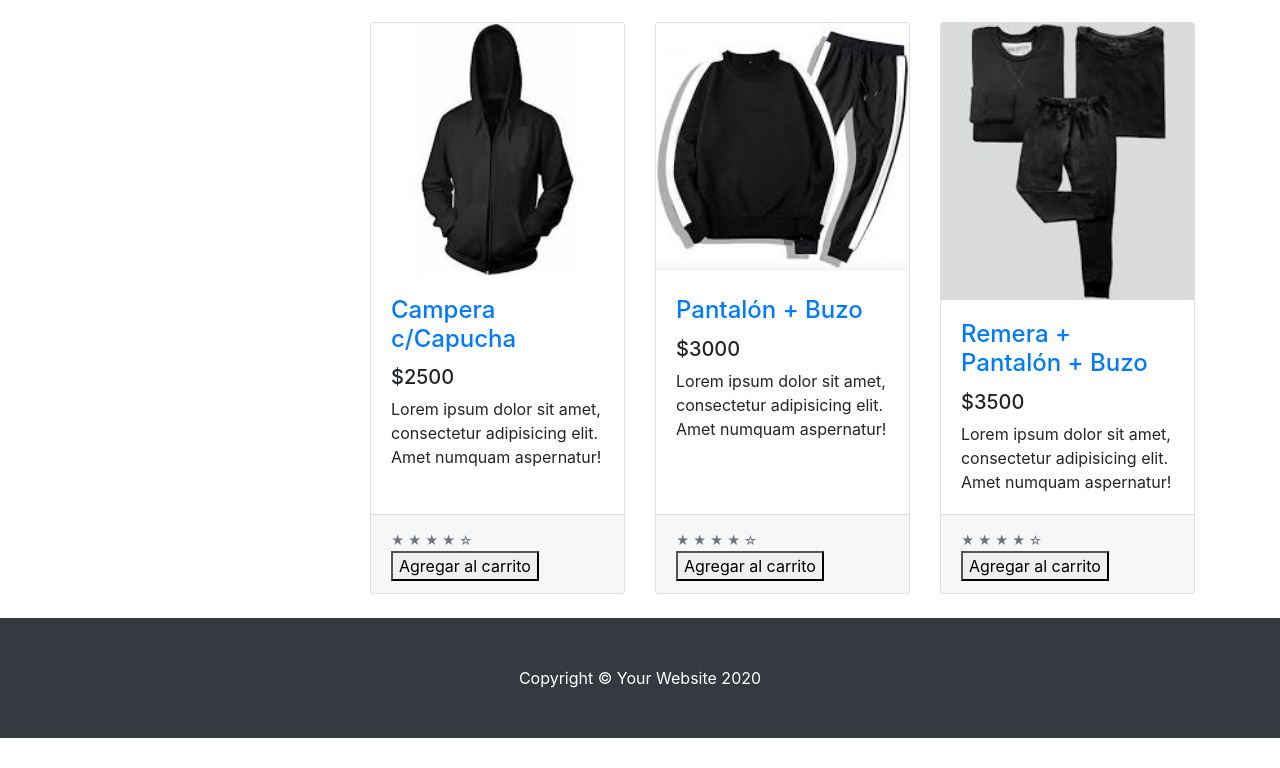
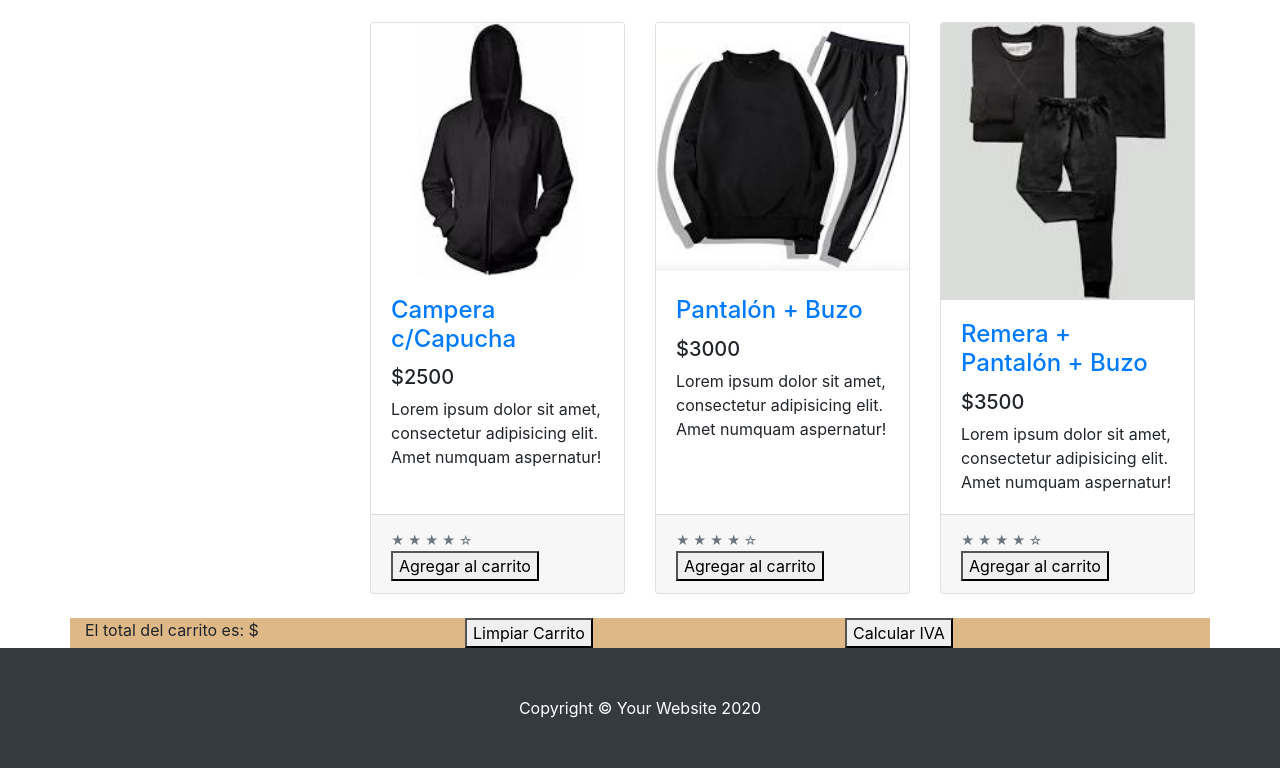
Before and after one commit to SRamos96/Macu, a website: page index.html in a window 1280 px wide. Shown: the part 1491-2259 px from the top of the page. Before the commit the page ends 2229 px from the top, so only its background shows below. Drawn offline with Linux system fonts and the light colour scheme.

Commit message:
Desafio 4 adicional

```diff
--- a/index.html
+++ b/index.html
@@ -97,7 +97,20 @@
 
   </div>
   <!-- /.container -->
-
+<div class="container" style="background-color: burlywood;">
+  <div class="row">
+    <div class="col-4">
+      <p class="d-inline">El total del carrito es: $</p>
+      <p class="d-inline" id="totalDelCarrito"></p>
+    </div>
+    <div class="col-4">
+      <button id="limpiarCarrito" onclick="limpiarCarrito(totalCarrito)">Limpiar Carrito</button>
+    </div>
+    <div class="col-4">
+      <button id="calcularIVA" onclick="calcularIVA(totalCarrito)">Calcular IVA</button>
+    </div>
+  </div>
+</div>
   <!-- Footer -->
   <footer class="py-5 bg-dark">
     <div class="container">
--- a/vendor/js/main.js
+++ b/vendor/js/main.js
@@ -4,6 +4,7 @@ let productos = ['Remera', 'Pantalón', 'Chomba', 'Buzo', 'Buzo Canguro', 'Campe
 let stock = 30;
 let acumulador = ``;
 let totalCarrito = 0;
+let totalCarritoIVA = totalCarrito * 1.21;
 
 for(desde; desde < precios.length; desde++) {
   acumulador += `<div class="col-lg-4 col-md-6 mb-4">
@@ -30,7 +31,8 @@ document.getElementById("destacados").innerHTML = acumulador;
 function agregarAlCarrito(precios){
   if (true) {
     totalCarrito += precios;
-    alert(`Se agrego un nuevo producto al carrito. El total es: ${totalCarrito}`);
+    alert(`Se agrego un nuevo producto al carrito.`);
+    document.getElementById("totalDelCarrito").innerHTML = totalCarrito;
   }
   else {
     alert(`No tenemos stock disponible`);
@@ -39,3 +41,12 @@ function agregarAlCarrito(precios){
 function validadorDeStock(stock) {
   return stock > 0
 }
+function limpiarCarrito(totalCarrito){
+  totalCarrito = totalCarrito - totalCarrito;
+  document.getElementById("totalDelCarrito").innerHTML = totalCarrito;
+  alert("Se ha limpiado el carrito exitosamente");
+}
+function calcularIVA(totalCarrito) {
+  totalCarrito = totalCarrito * 1.21;
+  alert(totalCarrito);
+}
```
